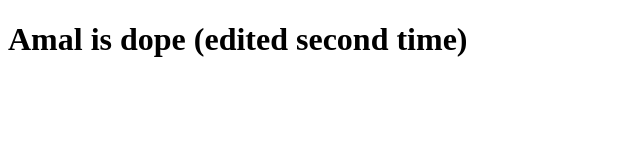
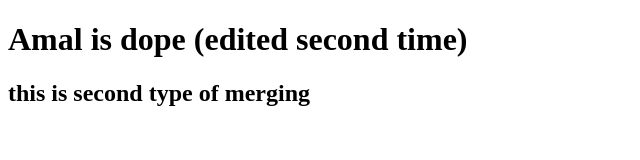
Before and after one commit to amalpjoseph/datewithgit, a plain HTML site: page index.html in a window 1280 px wide. Shown: the whole page, without its empty margins (0-640 px from the left). Drawn offline with Linux system fonts and the light colour scheme.

Commit message:
index edited

```diff
--- a/index.html
+++ b/index.html
@@ -8,5 +8,7 @@
 </head>
 <body>
     <h1>Amal is dope (edited second time)</h1>
+
+    <h2>this is second type of merging</h2>
 </body>
 </html>
```
